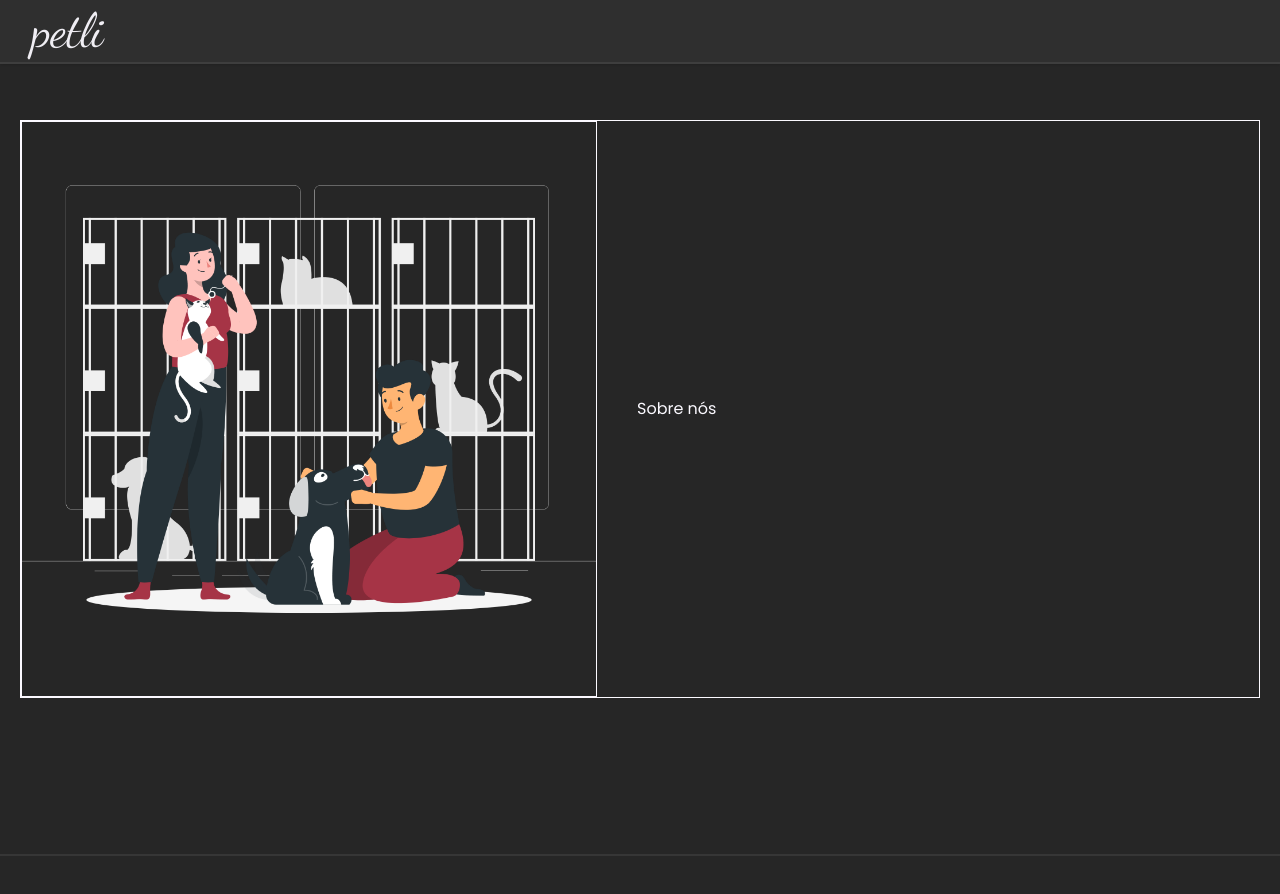
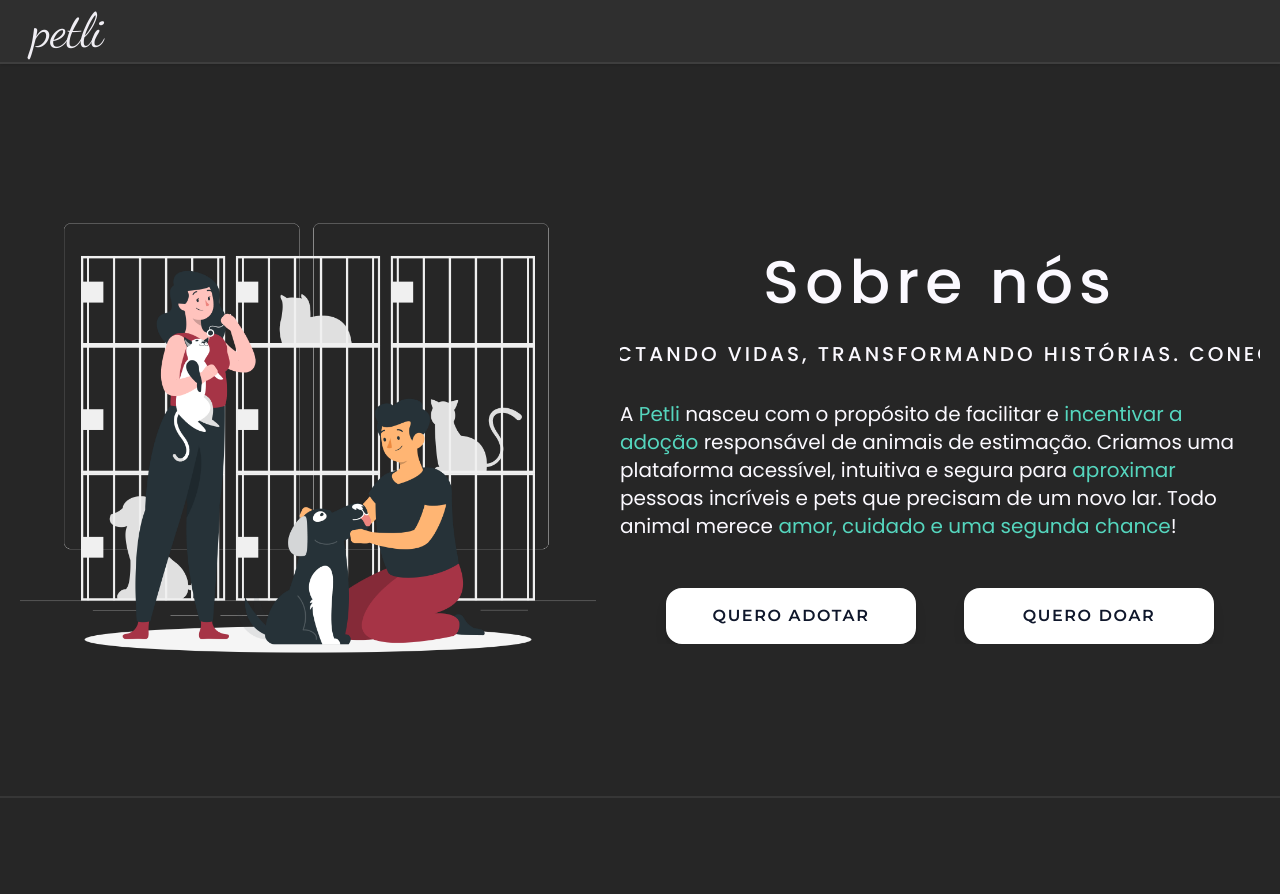
Before and after one commit to emersonjuunior/petli, a React (Vite) app: page /sobre in a window 1280 px wide. Shown: the top 894 px of the page. Built offline with nearby package versions, Linux system fonts and the light colour scheme; no server answers.

Commit message:
feat: inicio da page about

```diff
--- a/src/components/About/FirstSection.tsx
+++ b/src/components/About/FirstSection.tsx
@@ -1,17 +1,20 @@
 import { useState } from "react";
+import { Link } from "react-router-dom";
 
 const FirstSection = () => {
   const [imgLoad, setImgLoad] = useState(true);
 
   return (
-    <section className="min-h-fit md:min-h-[92vh] px-4 md:px-5 pb-4 border-b-[#363636] border-b-2">
-      <div className="w-full max-w-7xl mx-auto border-1 flex items-center gap-10">
-        <div>
-          {imgLoad && <div className="animate-pulse w-xl"></div>}
+    <section className="min-h-fit px-4 md:px-5 border-b-[#363636] border-b-2 pt-10 pb-15">
+      <div className="w-full max-w-7xl mx-auto flex items-center gap-6">
+        <aside>
+          {imgLoad && (
+            <div className="animate-pulse w-xl h-[576px] bg-[#323232] rounded-xl"></div>
+          )}
           <div
             className={`${
               imgLoad ? "hidden" : ""
-            } flex items-center justify-center w-xl border-1`}
+            } flex items-center justify-center w-xl`}
           >
             <img
               onLoad={() => setImgLoad(false)}
@@ -20,9 +23,43 @@ const FirstSection = () => {
               className="object-cover"
             />
           </div>
-        </div>
-        <div className="flex-1">
-          <h1>Sobre nós</h1>
+        </aside>
+        <div className="flex-1 overflow-hidden max-w-full">
+          <h1 className="text-6xl font-medium tracking-widest mb-7 text-center">
+            Sobre nós
+          </h1>
+
+          <p className="mb-8 text-xl tracking-[3px] uppercase font-medium whitespace-nowrap animate-text-slide">
+            Conectando vidas, transformando histórias. Conectando vidas,
+            transformando histórias.
+          </p>
+
+          <p className="text-xl mb-12">
+            A <span className="text-accentBlue">Petli</span> nasceu com o
+            propósito de facilitar e{" "}
+            <span className="text-accentBlue">incentivar a adoção</span>{" "}
+            responsável de animais de estimação. Criamos uma plataforma
+            acessível, intuitiva e segura para{" "}
+            <span className="text-accentBlue">aproximar</span> pessoas incríveis
+            e pets que precisam de um novo lar. Todo animal merece{" "}
+            <span className="text-accentBlue">
+              amor, cuidado e uma segunda chance
+            </span>
+            !
+          </p>
+
+          <div className="flex items-center justify-center gap-12">
+            <Link className="flex-1 max-w-[250px]" to="/quero-adotar">
+              <button className="font-semibold w-full text-[15px] md:text-base h-[50px] md:h-[56px] text-slate-900 bg-white border-white border-2 rounded-2xl tracking-widest uppercase font-mont duration-300 cursor-pointer hover:bg-transparent hover:text-white shadow-lg">
+                Quero Adotar
+              </button>
+            </Link>
+            <Link className="flex-1 max-w-[250px]" to="/novo-pet">
+              <button className="font-semibold w-full text-[15px] md:text-base h-[50px] md:h-[56px] text-slate-900 bg-white border-white border-2 rounded-2xl tracking-widest uppercase font-mont duration-300 cursor-pointer hover:bg-transparent hover:text-white shadow-lg">
+                Quero Doar
+              </button>
+            </Link>
+          </div>
         </div>
       </div>
     </section>
--- a/src/components/Home/Hero.tsx
+++ b/src/components/Home/Hero.tsx
@@ -4,7 +4,7 @@ import { Link } from "react-router-dom";
 
 const Hero = () => {
   return (
-    <section className="relative min-h-fit md:min-h-[92vh] w-screen bg-[url('/dogs.jpg')] bg-cover bg-size bg-no-repeat bg-[position:79%_0%] md:bg-[position:75%_0%] lg:bg-center px-4 md:px-5 pb-4">
+    <section className="relative min-h-fit md:min-h-[92vh] w-screen bg-[url('/dogs.jpg')] bg-cover bg-size bg-no-repeat bg-[position:79%_0%] md:bg-[position:75%_0%] lg:bg-center px-4 md:px-7 lg:px-10 pb-4">
       <div className="absolute inset-0 bg-bgBlack/90 backdrop-blur-[3px] border-b-[#363636] border-b-2"></div>
       <div className="relative z-10 h-full min-h-[92vh] w-full max-w-7xl mx-auto pt-[9vh] md:pt-[20vh] lg:pt-[23vh] space-y-6">
         <motion.h1
@@ -48,27 +48,27 @@ const Hero = () => {
             },
           }}
         >
-          <Link to="/novo-pet">
+          <Link className="flex-1 max-w-[250px]" to="/novo-pet">
             <motion.button
               variants={{
                 hidden: { opacity: 0, x: -40 },
                 visible: { opacity: 1, x: 0 },
               }}
               transition={{ duration: 0.8 }}
-              className="font-semibold text-[15px] md:text-base flex-1 max-w-[250px] h-[50px] md:h-[56px] text-slate-900 bg-white border-white border-2 rounded-2xl tracking-widest uppercase font-mont duration-300 cursor-pointer hover:bg-transparent hover:text-white shadow-lg"
+              className="font-semibold w-full text-[15px] md:text-base h-[50px] md:h-[56px] text-slate-900 bg-white border-white border-2 rounded-2xl tracking-widest uppercase font-mont duration-300 cursor-pointer hover:bg-transparent hover:text-white shadow-lg"
             >
               Quero Doar
             </motion.button>
           </Link>
 
-          <Link to="/quero-adotar">
+          <Link className="flex-1 max-w-[250px]" to="/quero-adotar">
             <motion.button
               variants={{
                 hidden: { opacity: 0, x: 40 },
                 visible: { opacity: 1, x: 0 },
               }}
               transition={{ duration: 0.8 }}
-              className="border-accentBlue text-[15px] md:text-base font-mont flex-1 max-w-[250px] h-[50px] md:h-[56px] cursor-pointer rounded-lg pet-btn inline-block font-bold text-white border-3 relative overflow-hidden z-10 bg-transparent"
+              className="border-accentBlue w-full text-[15px] md:text-base font-mont h-[50px] md:h-[56px] cursor-pointer rounded-lg pet-btn inline-block font-bold text-white border-3 relative overflow-hidden z-10 bg-transparent"
             >
               <span className="relative z-10 uppercase tracking-wider">
                 Quero Adotar
--- a/src/index.css
+++ b/src/index.css
@@ -14,6 +14,7 @@
   --animate-notification: show-notification 0.4s ease forwards,
     close-notification 0.5s ease 2.5s forwards;
   --animate-timer-animation: timer-animation 2s ease 0.2s forwards;
+  --animate-text-slide: text-slide 20s ease infinite
 }
 
 @layer base {
@@ -75,11 +76,27 @@
   }
 }
 
+@keyframes text-slide {
+  0% {
+
+    transform: translateX(-95%);
+  }
+  50% {
+
+    transform: translateX(0);
+  }
+  100% {
+
+    transform: translateX(100%);
+  }
+}
+
 body {
   overflow-x: hidden;
   min-width: 100vw;
   min-height: 100vh;
   color: #fbf9ff;
+  scroll-behavior: smooth;
   background-color: #262626;
 }
 
--- a/src/pages/Home.tsx
+++ b/src/pages/Home.tsx
@@ -20,10 +20,7 @@ const Home = () => {
     return (
       <>
         <img
-          onLoad={() => {
-            setImgLoad(false);
-            console.log("Imagem carregada");
-          }}
+          onLoad={() => setImgLoad(false)}
           className="w-0 h-0 opacity-0"
           src="/dogs.jpg"
           alt="Imagem de cachorros"
```
